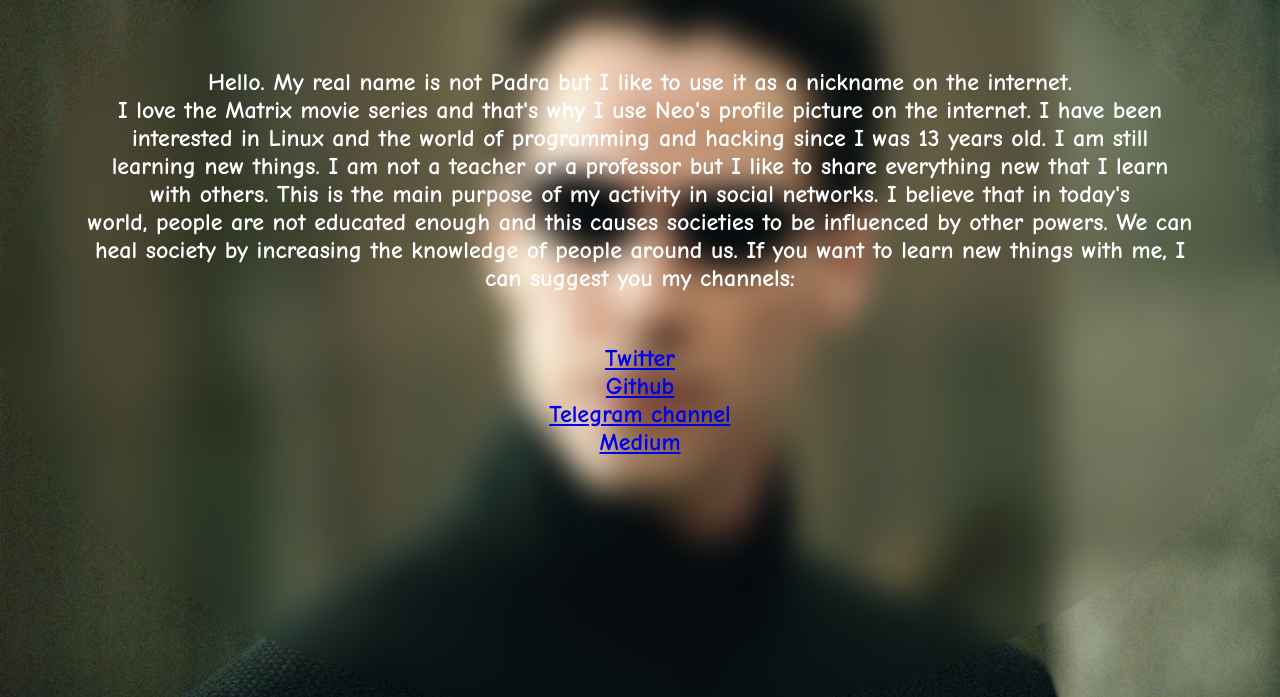
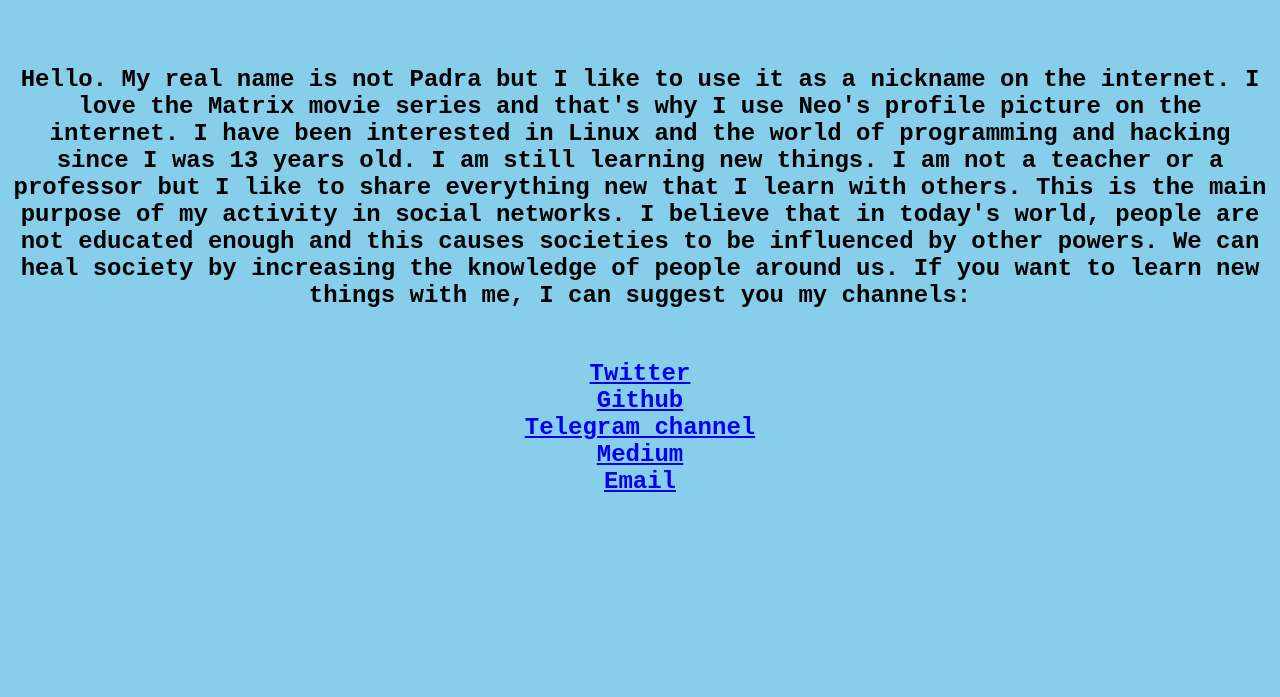
Before and after one commit to p4dr44/p4dr44.github.io, a plain HTML site: page index.html in a window 1280 px wide. Shown: the part 103-800 px from the top of the page. Drawn offline with Linux system fonts and the light colour scheme.

Commit message:
Update index.html
update the font, change the background, fix the text scale

```diff
--- a/index.html
+++ b/index.html
@@ -5,36 +5,19 @@
 	<title>About Padra</title>
 <style>
 body {
-  background-image: url('image.png');
-  background-repeat: no-repeat;
-  background-attachment: fixed;
-  background-size: cover;
+  background-color: skyblue;:
 }
 </style>
 </head>
 <body>
 <b>
-<font face = "Comic sans MS" size =" 5">
-<font color="white">
+<font face = "courier new" size =" 5">
+<font color="black">
 <center>
 <h1>About Parda</h1>
 <br>
 <p>
-Hello. My real name is not Padra but I like to use it as a nickname on the internet.
-<br>
-I love the Matrix movie series and that's why I use Neo's profile picture on the internet. I have been
-<br>
-interested in Linux and the world of programming and hacking since I was 13 years old. I am still
-<br>
-learning new things. I am not a teacher or a professor but I like to share everything new that I learn
-<br>
-with others. This is the main purpose of my activity in social networks. I believe that in today's
-<br>
-world, people are not educated enough and this causes societies to be influenced by other powers. We can
-<br>
-heal society by increasing the knowledge of people around us. If you want to learn new things with me, I
-<br>
-can suggest you my channels:
+Hello. My real name is not Padra but I like to use it as a nickname on the internet. I love the Matrix movie series and that's why I use Neo's profile picture on the internet. I have been interested in Linux and the world of programming and hacking since I was 13 years old. I am still learning new things. I am not a teacher or a professor but I like to share everything new that I learn with others. This is the main purpose of my activity in social networks. I believe that in today's world, people are not educated enough and this causes societies to be influenced by other powers. We can heal society by increasing the knowledge of people around us. If you want to learn new things with me, I can suggest you my channels:
 </p>
 <br>
 <a href="https://twitter.com/p4dr44">Twitter</a>
@@ -44,6 +27,8 @@
 <a href="https://t.me/p4dr44">Telegram channel</a>
 <br>
 <a href="https://medium.com/@p4dr44">Medium</a>
+<br>
+<a href="mailto:p4dr44@gmail.com">Email</a>
 </center>
 </font>
 </font>
```
